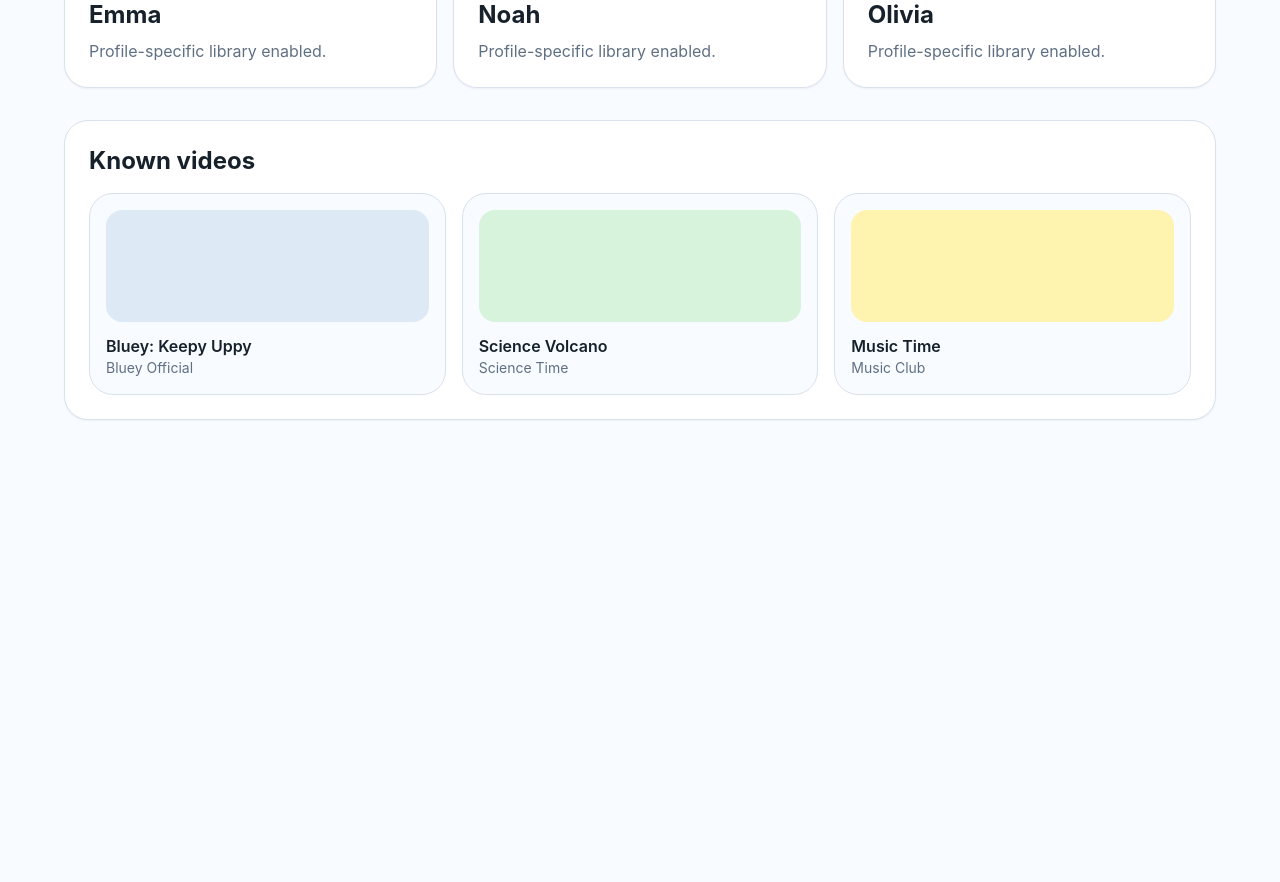
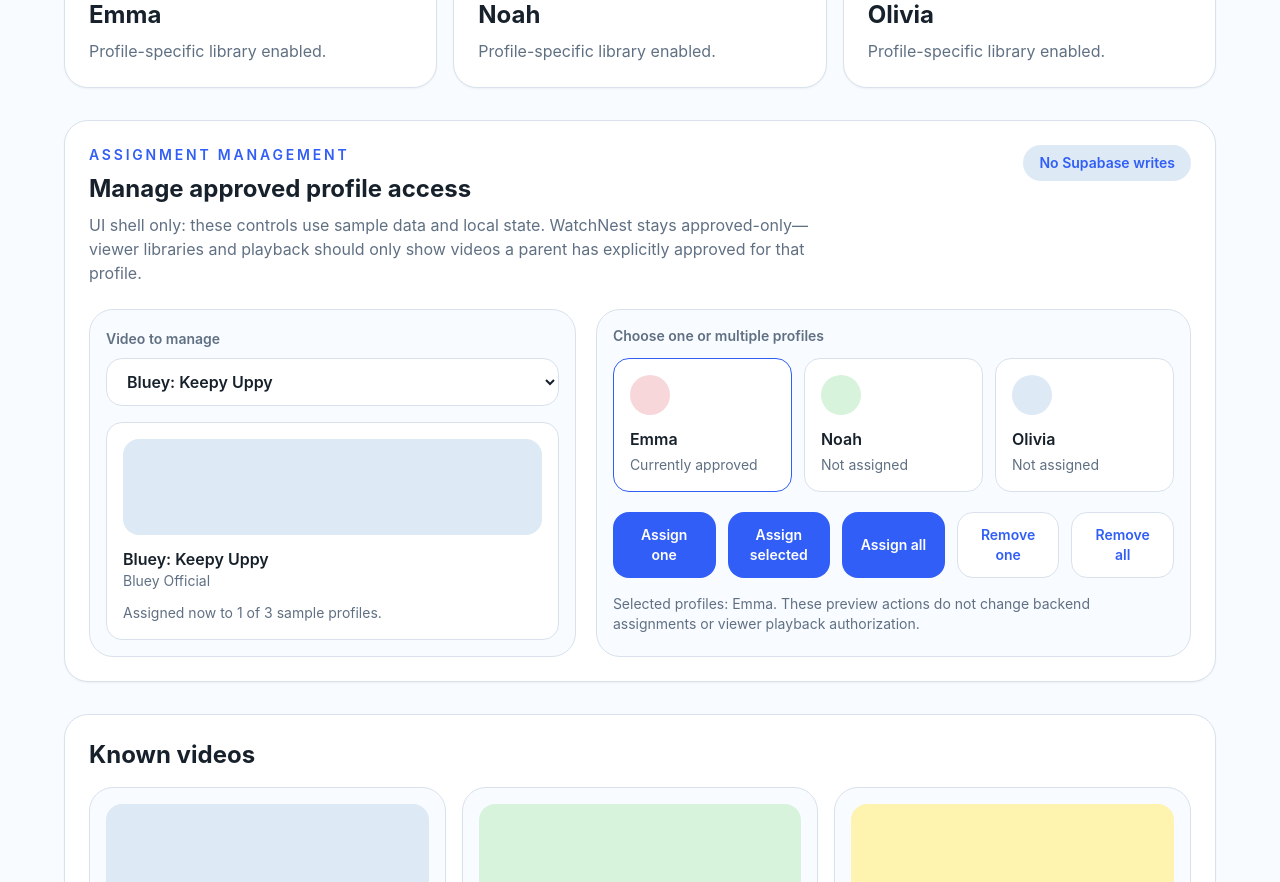
Before and after one commit to avromy/watchnest-, a Next.js app: page /parent/dashboard in a window 1280 px wide. Shown: the part 340-1222 px from the top of the page. Before the commit the page ends 800 px from the top, so only its background shows below. Built offline with nearby package versions, Linux system fonts and the light colour scheme.

Commit message:
Add assignment management UI shell

```diff
--- a/src/app/parent/add-video/page.tsx
+++ b/src/app/parent/add-video/page.tsx
@@ -1,7 +1,6 @@
 import Link from 'next/link';
 import { BackLink, PageHeader } from '@/components/ui/navigation';
-
-const assignmentPlaceholders = ['Emma', 'Noah', 'Ava'];
+import { profiles } from '@/lib/sample-data';
 
 export default function ParentAddVideoPage() {
   return (
@@ -66,17 +65,31 @@ export default function ParentAddVideoPage() {
             <div className="rounded-card border border-watchnest-border bg-white p-6 shadow-sm">
               <h2 className="text-2xl font-bold">Assign to Profiles</h2>
               <p className="mt-2 text-watchnest-muted">
-                After previewing a video, choose which child profiles can see it in their approved library.
+                After previewing a video, choose one, multiple, or all child profiles that can see it in their approved library. WatchNest remains approved-only: unassigned videos stay out of viewer libraries.
               </p>
               <div className="mt-5 grid gap-3 sm:grid-cols-3">
-                {assignmentPlaceholders.map((profile) => (
-                  <div key={profile} className="rounded-3xl border border-dashed border-watchnest-border bg-watchnest-background p-4 opacity-70">
-                    <div className="mb-3 h-10 w-10 rounded-full bg-watchnest-softBlue" />
-                    <p className="font-semibold">{profile}</p>
-                    <p className="mt-1 text-sm text-watchnest-muted">Profile selector placeholder</p>
+                {profiles.map((profile) => (
+                  <div key={profile.id} className="rounded-3xl border border-dashed border-watchnest-border bg-watchnest-background p-4 opacity-70">
+                    <div className="mb-3 h-10 w-10 rounded-full" style={{ backgroundColor: profile.avatarColor }} />
+                    <p className="font-semibold">{profile.displayName}</p>
+                    <p className="mt-1 text-sm text-watchnest-muted">Assignment selector placeholder</p>
                   </div>
                 ))}
               </div>
+              <div className="mt-5 grid gap-3 sm:grid-cols-3">
+                <button className="rounded-2xl bg-watchnest-primary px-4 py-3 text-sm font-semibold text-white opacity-50" disabled type="button">
+                  Assign selected
+                </button>
+                <button className="rounded-2xl bg-watchnest-primary px-4 py-3 text-sm font-semibold text-white opacity-50" disabled type="button">
+                  Assign all profiles
+                </button>
+                <button className="rounded-2xl border border-watchnest-border bg-white px-4 py-3 text-sm font-semibold text-watchnest-primary opacity-50" disabled type="button">
+                  Remove from all
+                </button>
+              </div>
+              <p className="mt-3 text-sm text-watchnest-muted">
+                Disabled preview controls show the future assignment flow without saving or changing playback authorization.
+              </p>
             </div>
           </section>
 
--- a/src/app/parent/dashboard/page.tsx
+++ b/src/app/parent/dashboard/page.tsx
@@ -1,7 +1,8 @@
 import Link from 'next/link';
 import { PageHeader } from '@/components/ui/navigation';
 import { EmptyState } from '@/components/ui/states';
-import { profiles, videos } from '@/lib/sample-data';
+import { AssignmentManagementShell } from '@/components/parent/assignment-management-shell';
+import { assignments, profiles, videos } from '@/lib/sample-data';
 
 export default function ParentDashboardPage() {
   return (
@@ -28,6 +29,8 @@ export default function ParentDashboardPage() {
           ))}
         </section>
 
+        <AssignmentManagementShell initialAssignments={assignments} profiles={profiles} videos={videos} />
+
         <section className="mt-8 rounded-card border border-watchnest-border bg-white p-6 shadow-sm">
           <h2 className="text-2xl font-bold">Known videos</h2>
           {videos.length > 0 ? (
--- /dev/null
+++ b/src/components/parent/assignment-management-shell.tsx
@@ -0,0 +1,139 @@
+'use client';
+
+import { useMemo, useState } from 'react';
+import type { Assignment, Profile, Video } from '@/lib/sample-data';
+
+type AssignmentManagementShellProps = {
+  initialAssignments: Assignment[];
+  profiles: Profile[];
+  videos: Video[];
+};
+
+function assignmentKey(profileId: string, videoId: string) {
+  return `${profileId}:${videoId}`;
+}
+
+export function AssignmentManagementShell({ initialAssignments, profiles, videos }: AssignmentManagementShellProps) {
+  const [selectedVideoId, setSelectedVideoId] = useState(videos[0]?.id ?? '');
+  const [selectedProfileIds, setSelectedProfileIds] = useState<string[]>(profiles[0] ? [profiles[0].id] : []);
+  const [assignedKeys, setAssignedKeys] = useState(() => new Set(initialAssignments.map((assignment) => assignmentKey(assignment.profileId, assignment.videoId))));
+
+  const selectedVideo = videos.find((video) => video.id === selectedVideoId);
+
+  const assignedProfileIds = useMemo(
+    () => profiles.filter((profile) => assignedKeys.has(assignmentKey(profile.id, selectedVideoId))).map((profile) => profile.id),
+    [assignedKeys, profiles, selectedVideoId],
+  );
+
+  const selectedProfileNames = profiles
+    .filter((profile) => selectedProfileIds.includes(profile.id))
+    .map((profile) => profile.displayName)
+    .join(', ');
+
+  function toggleProfile(profileId: string) {
+    setSelectedProfileIds((current) => (current.includes(profileId) ? current.filter((id) => id !== profileId) : [...current, profileId]));
+  }
+
+  function assignToProfiles(profileIds: string[]) {
+    if (!selectedVideoId || profileIds.length === 0) return;
+
+    setAssignedKeys((current) => {
+      const next = new Set(current);
+      profileIds.forEach((profileId) => next.add(assignmentKey(profileId, selectedVideoId)));
+      return next;
+    });
+  }
+
+  function removeFromProfiles(profileIds: string[]) {
+    if (!selectedVideoId || profileIds.length === 0) return;
+
+    setAssignedKeys((current) => {
+      const next = new Set(current);
+      profileIds.forEach((profileId) => next.delete(assignmentKey(profileId, selectedVideoId)));
+      return next;
+    });
+  }
+
+  return (
+    <section className="mt-8 rounded-card border border-watchnest-border bg-white p-6 shadow-sm" aria-labelledby="assignment-management-title">
+      <div className="flex flex-col gap-3 lg:flex-row lg:items-start lg:justify-between">
+        <div>
+          <p className="text-sm font-semibold uppercase tracking-[0.2em] text-watchnest-primary">Assignment management</p>
+          <h2 id="assignment-management-title" className="mt-2 text-2xl font-bold">Manage approved profile access</h2>
+          <p className="mt-2 max-w-3xl text-watchnest-muted">
+            UI shell only: these controls use sample data and local state. WatchNest stays approved-only—viewer libraries and playback should only show videos a parent has explicitly approved for that profile.
+          </p>
+        </div>
+        <span className="rounded-full bg-watchnest-softBlue px-4 py-2 text-sm font-semibold text-watchnest-primary">No Supabase writes</span>
+      </div>
+
+      <div className="mt-6 grid gap-5 lg:grid-cols-[0.9fr_1.1fr]">
+        <div className="rounded-3xl border border-watchnest-border bg-watchnest-background p-4">
+          <label className="text-sm font-semibold text-watchnest-muted" htmlFor="assignment-video">Video to manage</label>
+          <select
+            className="mt-2 w-full rounded-2xl border border-watchnest-border bg-white px-4 py-3 font-semibold text-watchnest-foreground"
+            id="assignment-video"
+            value={selectedVideoId}
+            onChange={(event) => setSelectedVideoId(event.target.value)}
+          >
+            {videos.map((video) => (
+              <option key={video.id} value={video.id}>{video.title}</option>
+            ))}
+          </select>
+
+          {selectedVideo ? (
+            <div className="mt-4 rounded-2xl border border-watchnest-border bg-white p-4">
+              <div className="mb-3 h-24 rounded-2xl" style={{ backgroundColor: selectedVideo.thumbnailColor }} />
+              <p className="font-semibold">{selectedVideo.title}</p>
+              <p className="text-sm text-watchnest-muted">{selectedVideo.channelTitle}</p>
+              <p className="mt-3 text-sm text-watchnest-muted">
+                Assigned now to {assignedProfileIds.length} of {profiles.length} sample profiles.
+              </p>
+            </div>
+          ) : null}
+        </div>
+
+        <div className="rounded-3xl border border-watchnest-border bg-watchnest-background p-4">
+          <p className="text-sm font-semibold text-watchnest-muted">Choose one or multiple profiles</p>
+          <div className="mt-3 grid gap-3 sm:grid-cols-3">
+            {profiles.map((profile) => {
+              const checked = selectedProfileIds.includes(profile.id);
+              const assigned = assignedKeys.has(assignmentKey(profile.id, selectedVideoId));
+
+              return (
+                <label key={profile.id} className={`rounded-2xl border bg-white p-4 ${checked ? 'border-watchnest-primary' : 'border-watchnest-border'}`}>
+                  <input className="sr-only" type="checkbox" checked={checked} onChange={() => toggleProfile(profile.id)} />
+                  <span className="mb-3 block h-10 w-10 rounded-full" style={{ backgroundColor: profile.avatarColor }} />
+                  <span className="block font-semibold">{profile.displayName}</span>
+                  <span className="mt-1 block text-sm text-watchnest-muted">{assigned ? 'Currently approved' : 'Not assigned'}</span>
+                </label>
+              );
+            })}
+          </div>
+
+          <div className="mt-5 grid gap-3 sm:grid-cols-2 xl:grid-cols-5">
+            <button className="rounded-2xl bg-watchnest-primary px-4 py-3 text-sm font-semibold text-white" type="button" onClick={() => assignToProfiles(selectedProfileIds.slice(0, 1))}>
+              Assign one
+            </button>
+            <button className="rounded-2xl bg-watchnest-primary px-4 py-3 text-sm font-semibold text-white" type="button" onClick={() => assignToProfiles(selectedProfileIds)}>
+              Assign selected
+            </button>
+            <button className="rounded-2xl bg-watchnest-primary px-4 py-3 text-sm font-semibold text-white" type="button" onClick={() => assignToProfiles(profiles.map((profile) => profile.id))}>
+              Assign all
+            </button>
+            <button className="rounded-2xl border border-watchnest-border bg-white px-4 py-3 text-sm font-semibold text-watchnest-primary" type="button" onClick={() => removeFromProfiles(selectedProfileIds.slice(0, 1))}>
+              Remove one
+            </button>
+            <button className="rounded-2xl border border-watchnest-border bg-white px-4 py-3 text-sm font-semibold text-watchnest-primary" type="button" onClick={() => removeFromProfiles(profiles.map((profile) => profile.id))}>
+              Remove all
+            </button>
+          </div>
+
+          <p className="mt-4 text-sm text-watchnest-muted" aria-live="polite">
+            Selected profiles: {selectedProfileNames || 'none'}. These preview actions do not change backend assignments or viewer playback authorization.
+          </p>
+        </div>
+      </div>
+    </section>
+  );
+}
```
